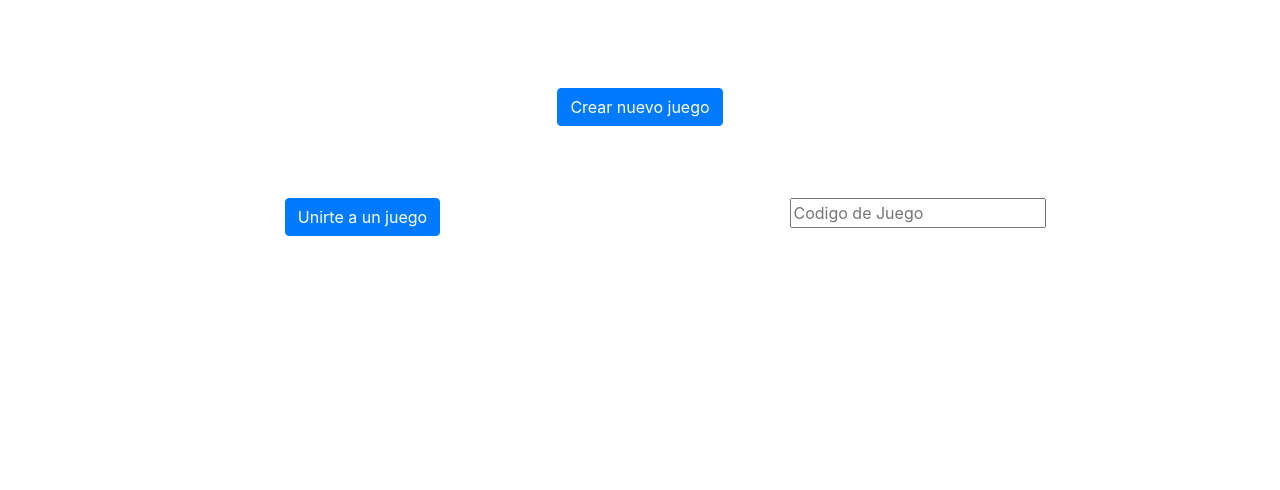
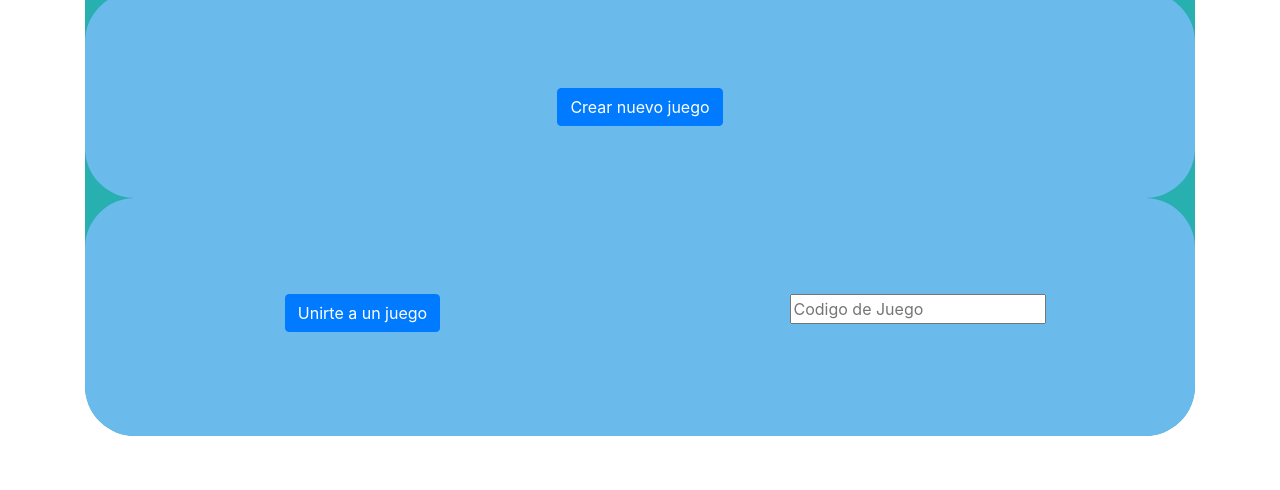
Before and after one commit to NavyStarite/SnakePVP, a plain HTML site: page frontend/index.html in a window 1280 px wide. Shown: the part 310-800 px from the top of the page. Drawn offline with nearby package versions, Linux system fonts and the light colour scheme; no server answers.

Commit message:
Update index.html
Final Style

```diff
--- a/frontend/index.html
+++ b/frontend/index.html
@@ -9,6 +9,23 @@
   canvas{
     height: 80%;
   }
+#border {
+  -webkit-border-radius: 50px;
+-moz-border-radius: 50px;
+border-radius: 50px;
+background-color: #6bbaec;
+}
+.borderR {
+  -webkit-border-radius: 50px;
+-moz-border-radius: 50px;
+border-radius: 50px;
+}
+#borderG {
+  -webkit-border-radius: 50px;
+-moz-border-radius: 50px;
+border-radius: 50px;
+background-color: #28AFB0;
+}
 #gameScreen {
   display: none;
 }
@@ -26,43 +43,40 @@
 
       <div id="initialScreen" class="h-100">
         <div class="d-flex flex-column align-items-center justify-content-center h-100">
-          <div class="container">
+          <div class="container" id="borderG">
             <center>
-            <div class="row">
+            <div class="row" id="border">
               <div class="col-12">
+                <br><br><br><br>
                 <h1>Snek</h1>
                 <br><br><br><br>
               </div>
             </div>
-            <div class="row">
+            <div class="row" id="border">
               <div class="col-12">
-                <button
-              type="submit"
-              class="btn btn-primary"
-              id="newGameButton"
-            >
+                <br><br><br><br>
+                <button type="submit"  class="btn btn-primary" id="newGameButton">
               Crear nuevo juego
             </button>
             <br><br><br><br>
               </div>
             </div>
-            <div class="row">
+            <div class="row" id="border">
+
               <div class="col">
-                <button
-              type="submit"
-              class="btn btn-primary"
-              id="joinGameButton"
-            >
+                <br><br><br><br>
+                <button type="submit" class="btn btn-primary" id="joinGameButton">
               Unirte a un juego
             </button>
-
+            <br><br><br><br>
               </div>
               <div class="col">
+                <br><br><br><br>
                 <div class="form-group">
                   <input type="text" placeholder="Codigo de Juego" id="gameCodeInput"/>
                 </div>
+                <br><br><br><br>
               </div>
-
             </div>
             </center>
           </div>
@@ -79,10 +93,10 @@
           <div class="container">
             <div class="row">
               <div class="col">
-                <div id=score1><h2>Jugador 1</h2></div>
+                <div id=score1 class="borderR"><center><h2>Jugador 1</h2></center></div>
               </div>
               <div class="col">
-              <div id=score2><h2>Jugador 2</h2></div>
+              <div id=score2 class="borderR"><center><h2>Jugador 2</h2></center></div>
               </div>
             </div>
 
```
